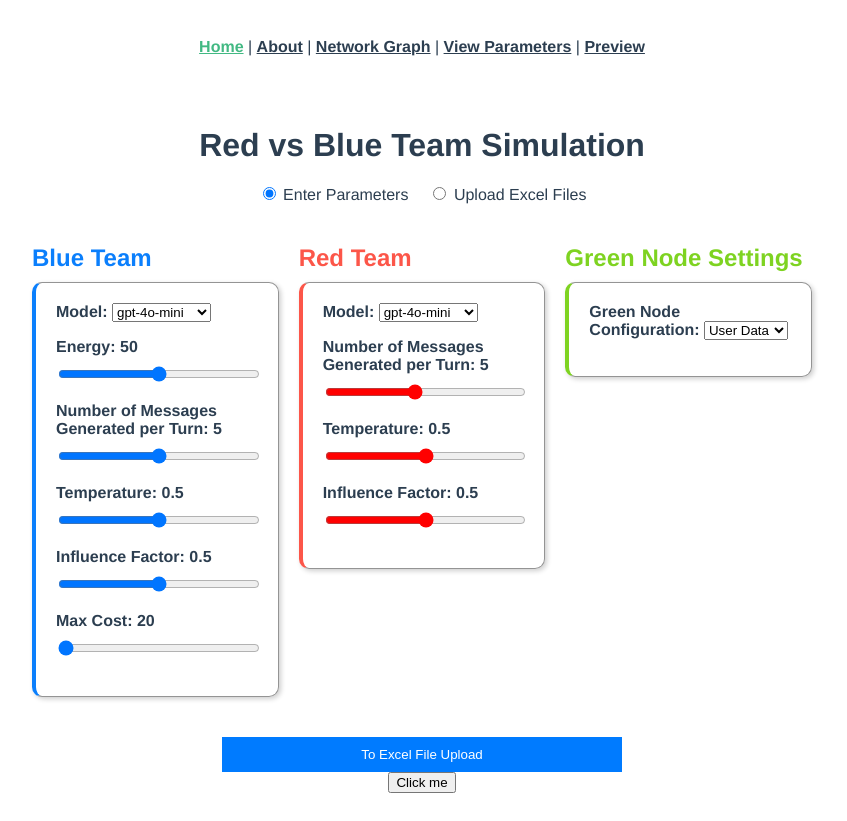
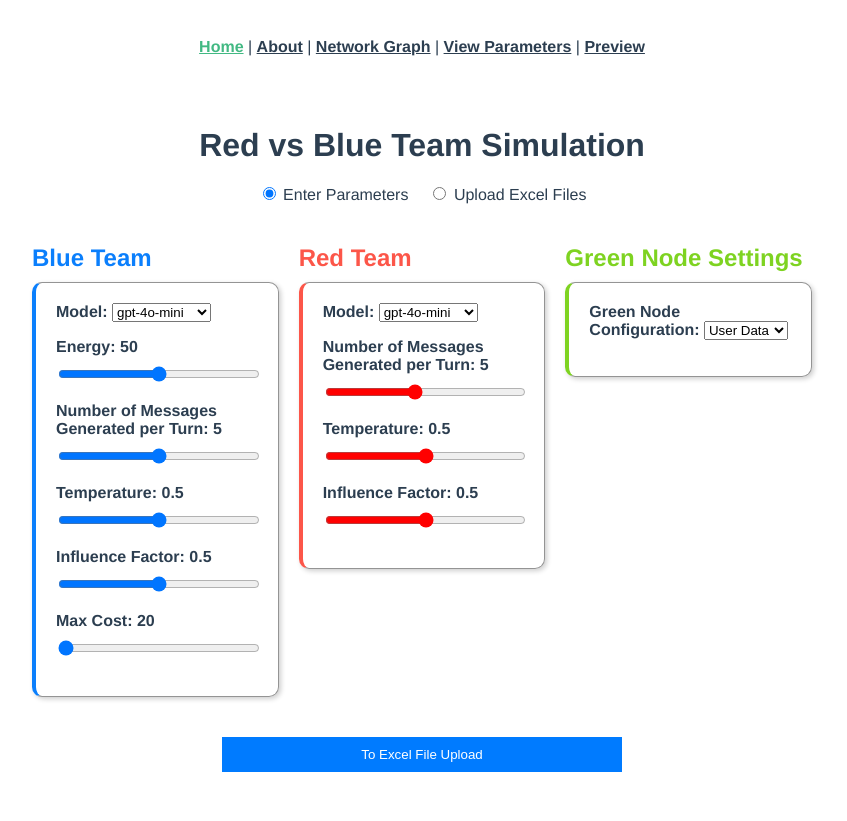
Before and after one commit to jjwilliamjun/clash-of-llms-next, a Vue app in the folder clash-of-llms/: page /upload in a window 1280 px wide. Shown: the whole page, without its empty margins (218-1065 px from the left). After the commit the page ends 800 px from the top, so only its background shows below. Built offline with nearby package versions, Linux system fonts and the light colour scheme.

Commit message:
deleting testing print statements

```diff
--- a/clash-of-llms/src/components/ParameterInput.vue
+++ b/clash-of-llms/src/components/ParameterInput.vue
@@ -122,10 +122,6 @@
 
       <button type="submit" class="submit-button">{{ green_node_count_option === 'userData' ? 'To Excel File Upload' : 'Next' }}</button>
     </form>
-
-    <button @click="myFunction">Click me</button>
-    <div v-if="test_display">{{ test_ref }}</div>
-
   </div>
 </template>
 
@@ -168,9 +164,7 @@ export default {
       blue_alignments: 50,   // Default to 50% blue alignments
       green_alignments: 0,   // Automatically calculated as 100 - red_alignments - blue_alignments
       display_params: false,
-      errors: null,
-      test_display: false,
-      test_ref: null
+      errors: null
     };
   },
   computed: {
@@ -274,20 +268,6 @@ export default {
       } catch (error) {
         console.error("Error submitting form:", error.response ? error.response.data : error.message);
       }
-    },
-    myFunction() {
-      const path = 'http://127.0.0.1:5000/test';
-      axios.get(path)
-        .then((response) => {
-          console.log(response.data);
-          this.test_ref = response.data;
-          return;
-
-        })
-        .catch((error) => {
-          this.test_ref = error.response;
-          return;
-        });
     }
   },
   watch: {
```
Also changed, not shown: 1 other file (tests, documents, lock files or other folders).
